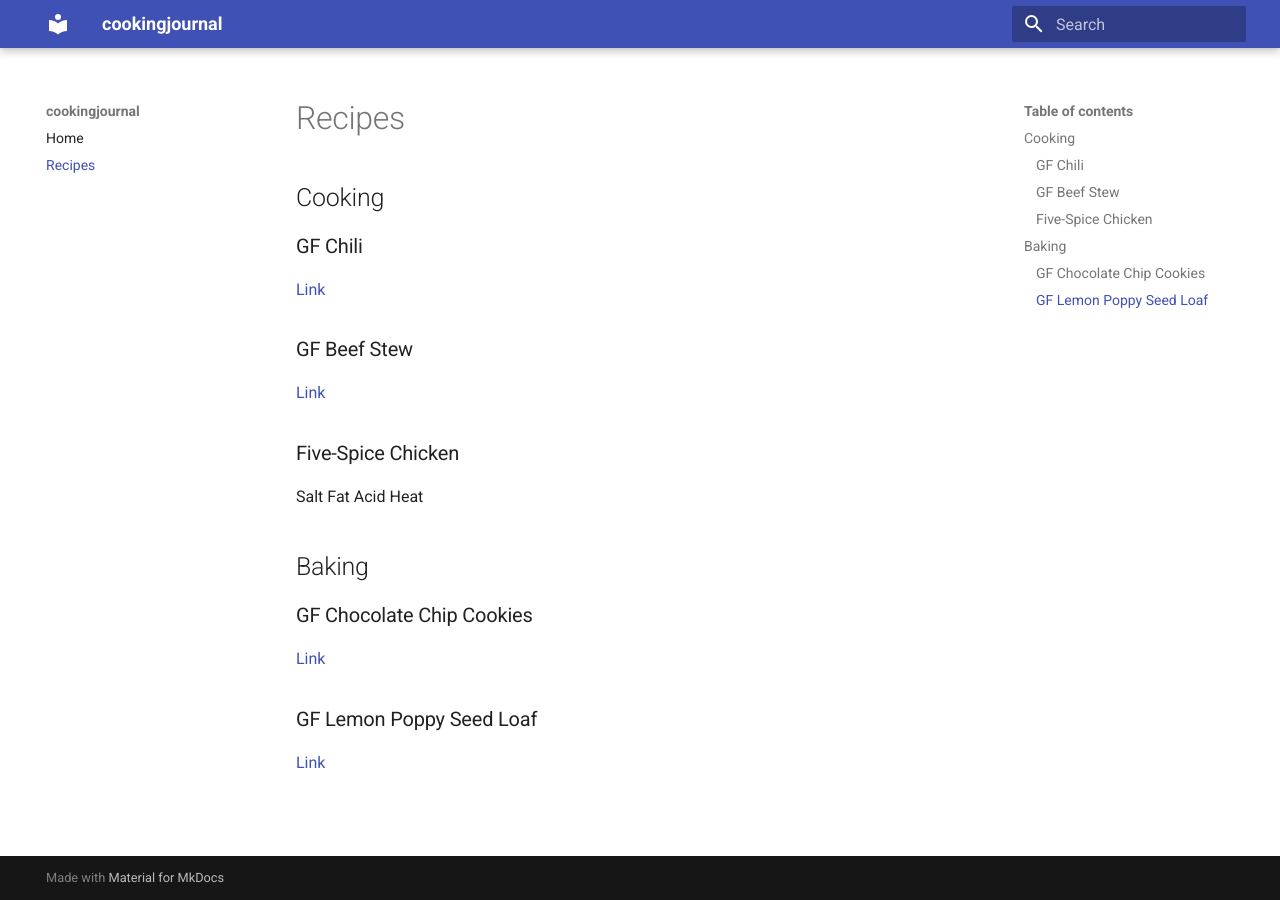
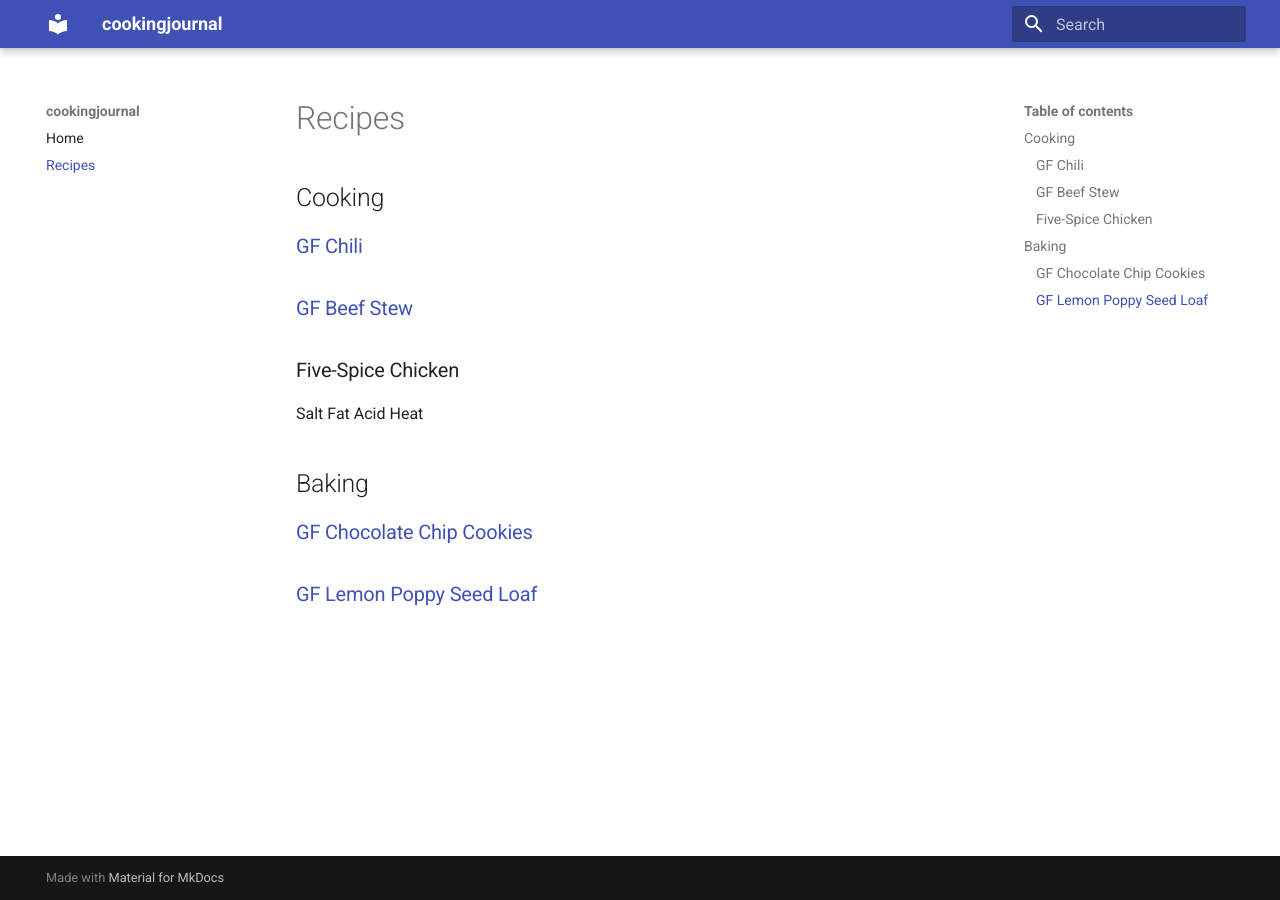
Before and after one commit to dwillmott/cookingjournal, an MkDocs documentation site: the page built from docs/recipes.md, in a window 1280 px wide. Built offline with MkDocs 1.6.1 and Material for MkDocs 9.7.7, drawn with Linux system fonts in a browser that asks for light colours.

Commit message:
See if links in headers break anchor links

```diff
--- a/docs/recipes.md
+++ b/docs/recipes.md
@@ -1,12 +1,8 @@
 ## Cooking
 
-### GF Chili
+### [GF Chili](https://georgeats.com/recipes/fodmap-friendly-vegetarian-chilli/)
 
-[Link](https://georgeats.com/recipes/fodmap-friendly-vegetarian-chilli/)
-
-### GF Beef Stew
-
-[Link](https://mygluten-freekitchen.com/gluten-free-beef-stew-in-slow-cooker)
+### [GF Beef Stew](https://mygluten-freekitchen.com/gluten-free-beef-stew-in-slow-cooker)
 
 ### Five-Spice Chicken
 
@@ -14,10 +10,6 @@ Salt Fat Acid Heat
 
 ## Baking
 
-### GF Chocolate Chip Cookies
+### [GF Chocolate Chip Cookies](https://meaningfuleats.com/the-best-gluten-free-chocolate-chip-cookies/)
 
-[Link](https://meaningfuleats.com/the-best-gluten-free-chocolate-chip-cookies/)
-
-### GF Lemon Poppy Seed Loaf
-
-[Link](https://butternutbakeryblog.com/gluten-free-lemon-poppy-seed-bread/#tasty-recipes-5268-jump-target)
+### [GF Lemon Poppy Seed Loaf](https://butternutbakeryblog.com/gluten-free-lemon-poppy-seed-bread/#tasty-recipes-5268-jump-target)
```
